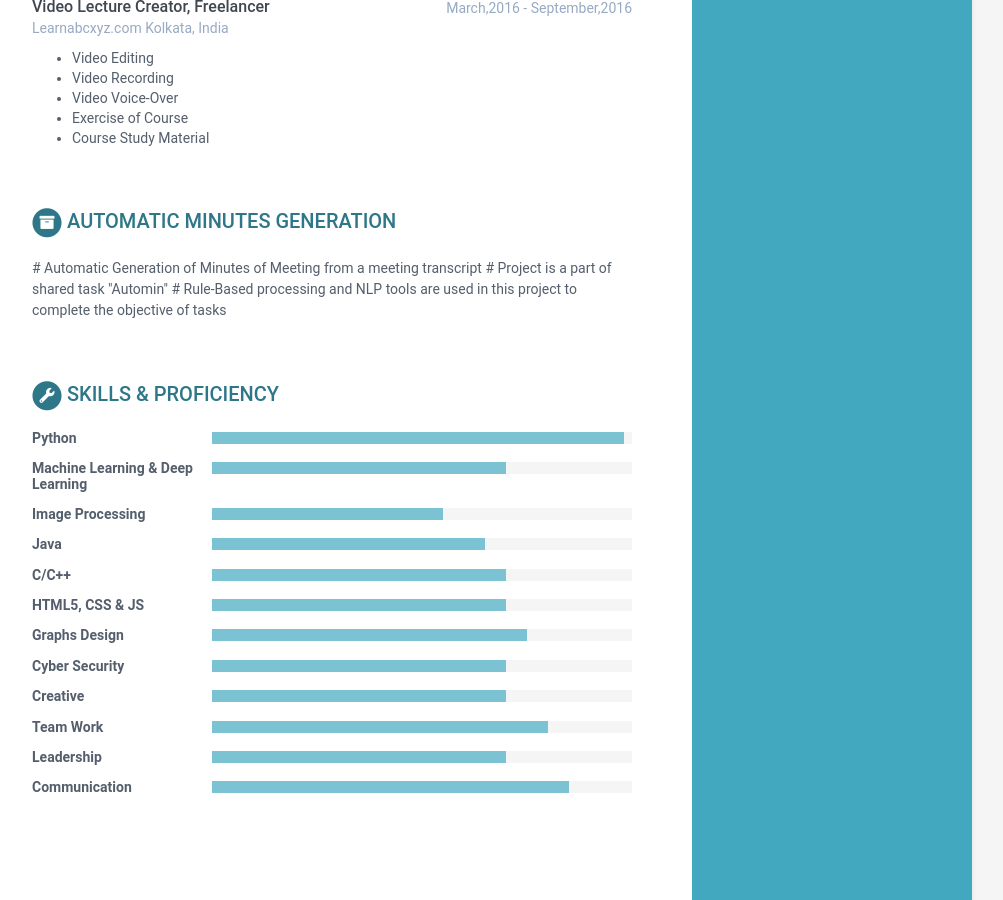
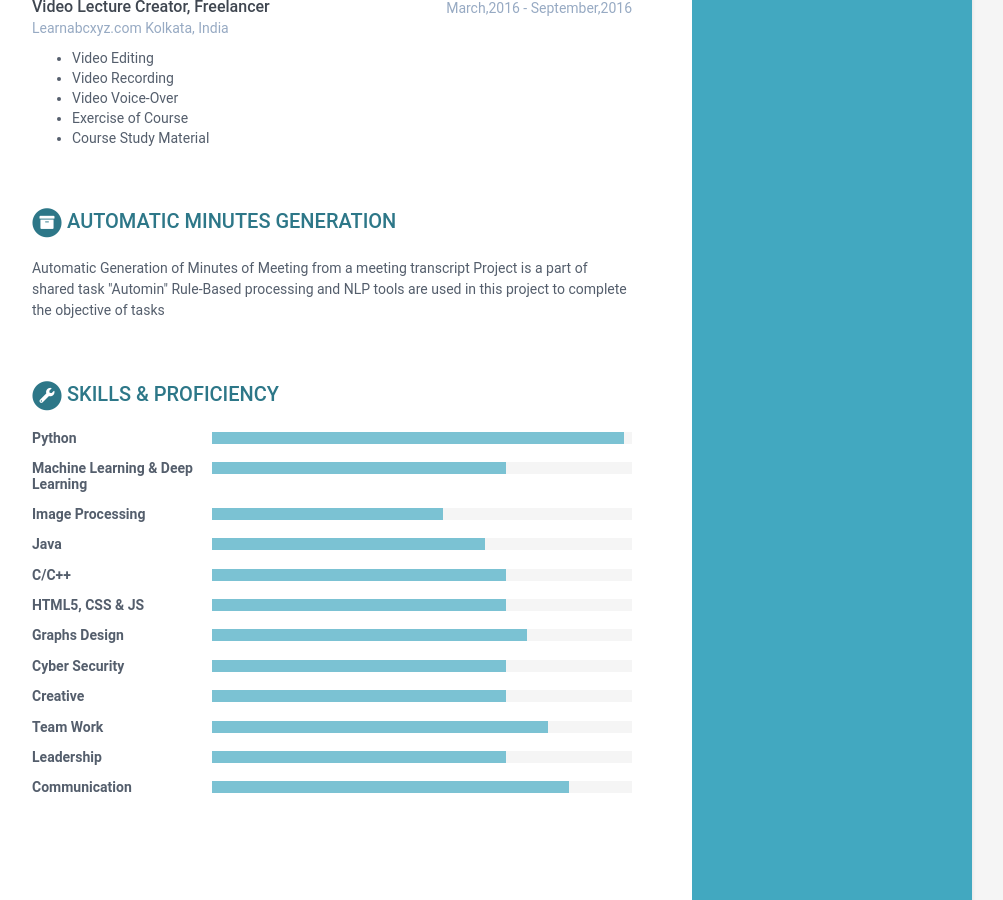
Before and after one commit to sarthakpan/sarthakpan.github.io, a Jekyll site: the page built from index.html, in a window 1280 px wide and 900 px high, scrolled down 1853 px. Shown: the whole window, without its empty margins (168-1171 px from the left). Built offline with Jekyll 4.4.1, drawn with Linux system fonts in a browser that asks for light colours.

```diff
--- a/_data/data.yml
+++ b/_data/data.yml
@@ -143,10 +143,10 @@ experiences:
 
 projects:
     title: Automatic Minutes Generation
-    intro: |
-      # Automatic Generation of Minutes of Meeting from a meeting transcript
-      # Project is a part of shared task "Automin"
-      # Rule-Based processing and NLP tools are used in this project to complete the objective of tasks
+    intro: >
+      Automatic Generation of Minutes of Meeting from a meeting transcript
+      Project is a part of shared task "Automin"
+      Rule-Based processing and NLP tools are used in this project to complete the objective of tasks
     # assignments:
       # - title: Velocity
         # link: "#hook"
```
